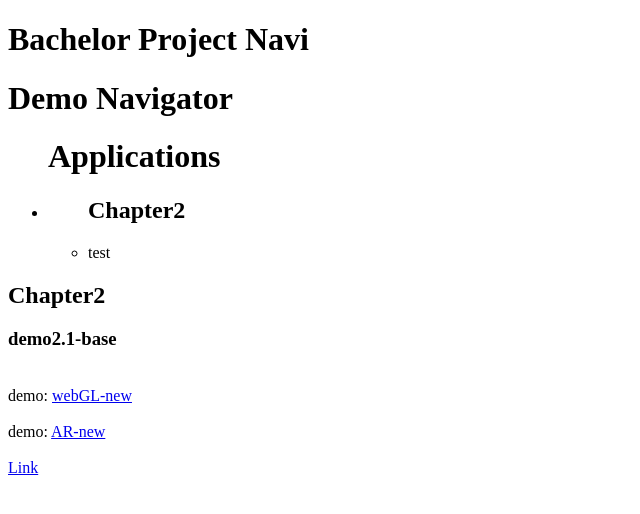
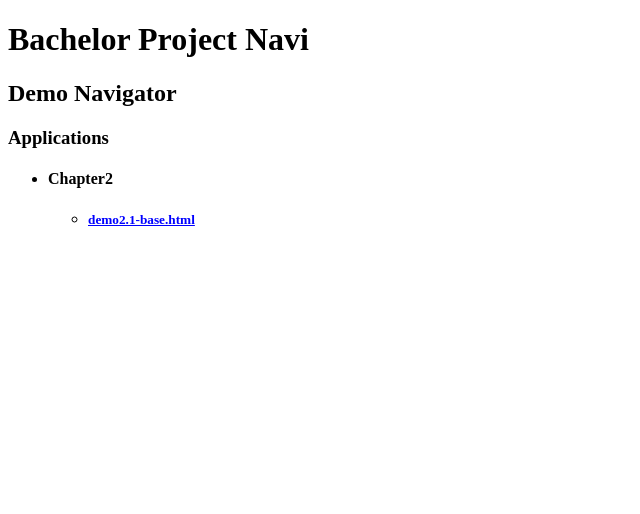
Before and after one commit to lukri/Bachelor-Project, a plain HTML site: page index.html in a window 1280 px wide. Shown: the whole page, without its empty margins (0-640 px from the left). Drawn offline with Linux system fonts and the light colour scheme.

Commit message:
navigator update

```diff
--- a/index.html
+++ b/index.html
@@ -1,46 +1,48 @@
 <!DOCTYPE html>
 <html>
+    <head>
+        <title>Demo Navigator</title>
+    </head>
+    <style type="text/css">
+        h5 {
+            color:blue;
+            text-decoration:underline;
+            cursor:pointer;
+        }
+    </style>
+    <script type="text/javascript">
+        //important to open link also with http://htmlpreview.github.io/
+        function openLink(link){
+            var href=window.location.href+"";
+            var stemUrl = href.substring(0, href.lastIndexOf('/')) + "/";
+            console.log(stemUrl);
+            link = stemUrl + link;
+            console.log(link);
+            window.location.href = link;
+        }
+
+        function openThis(linkElement){
+            var folder = "Applications";
+            var subfolder = linkElement.parentNode.parentNode.parentNode.childNodes[0].innerHTML;
+            var file = linkElement.innerHTML;
+            var link = folder+"/"+subfolder+"/"+file;
+            openLink(link);
+        }
+    </script>
 <body>
 
 <h1>Bachelor Project Navi</h1>
 
-<h1>Demo Navigator</h1>
+<h2>Demo Navigator</h2>
 
-<ul> <h1>Applications</h1>
-    <li>
-    <ul> <h2>Chapter2</h2>
-        <li><a href="javascript:open(this)"></a>test</li>
-    </ul>
+<h3>Applications</h3>
+<ul>
+    <li><h4>Chapter2</h4>
+        <ul>
+            <li><h5 onclick="openThis(this)">demo2.1-base.html</h5></li>
+        </ul>
     </li>
 </ul>
-
-<h2>Chapter2</h2>
-<h3 onclick="open(this)">demo2.1-base</h3>
-<br>
-demo: <a href="javascript:openSubLink('1_Setup-WebGL/setup-v1.demo/index.html')">webGL-new</a><br>
-<br>
-demo: <a href="javascript:openSubLink('2_Setup-AR/index.html')">AR-new</a><br>
-<br>
-<a target="_blank" href="http://jeromeetienne.github.io/tquery.jsartoolkit/">Link</a><br>
-
-
-
-
-
-<script>
-    //important to open link also with http://htmlpreview.github.io/
-    function openSubLink(subLink){
-        var url=window.location+"";
-        if(url.indexOf("/index.html") == -1) url += "index.html";
-        var mobileUrl = url.replace("/index.html", "/"+subLink);
-        window.location = mobileUrl;
-        return false;
-    }
-
-    function open(title){
-        alert(title);
-    }
-</script>
 
 
 </body>
```
